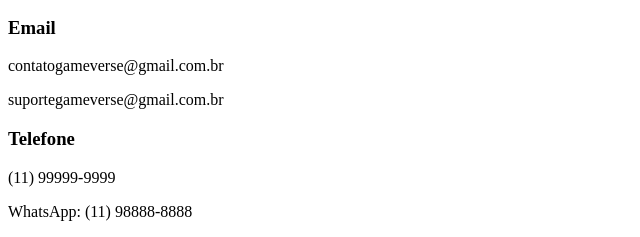
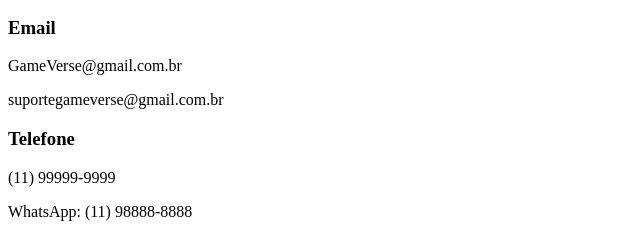
Before and after one commit to Gustavo-Cp2-web/Cp2-1ESPA-WEB, a plain HTML site: page src/pages/contato.html in a window 1280 px wide. Shown: the part 262-499 px from the top of the page, 0-640 px from the left. Drawn offline with Linux system fonts and the light colour scheme.

Commit message:
mudando o email errado

```diff
--- a/src/pages/contato.html
+++ b/src/pages/contato.html
@@ -41,7 +41,7 @@
                         <div class="info-item">
                             <div>
                                 <h3>Email</h3>
-                                <p>contatogameverse@gmail.com.br</p>
+                                <p>GameVerse@gmail.com.br</p>
                                 <p>suportegameverse@gmail.com.br</p>
                             </div>
                         </div>
```
